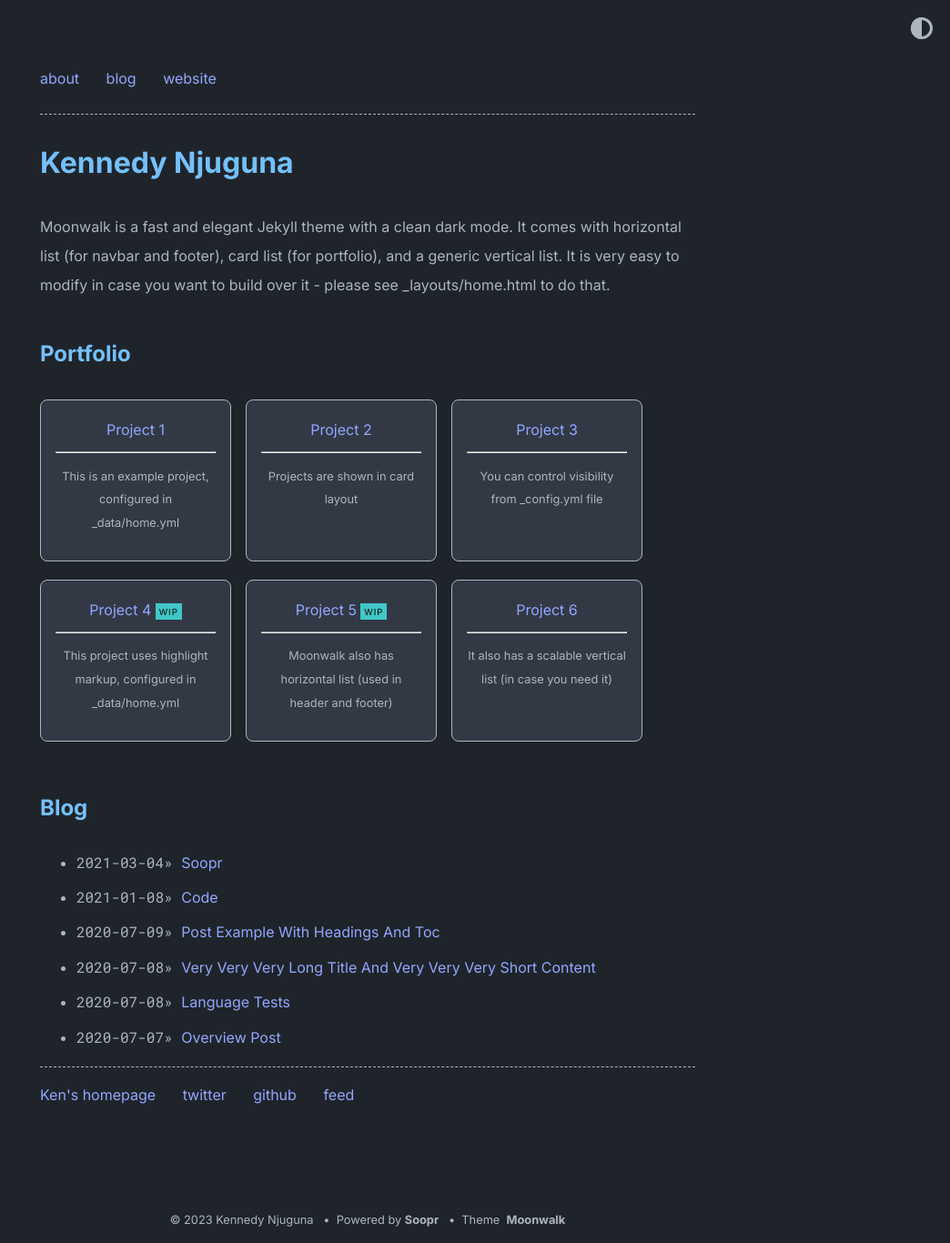
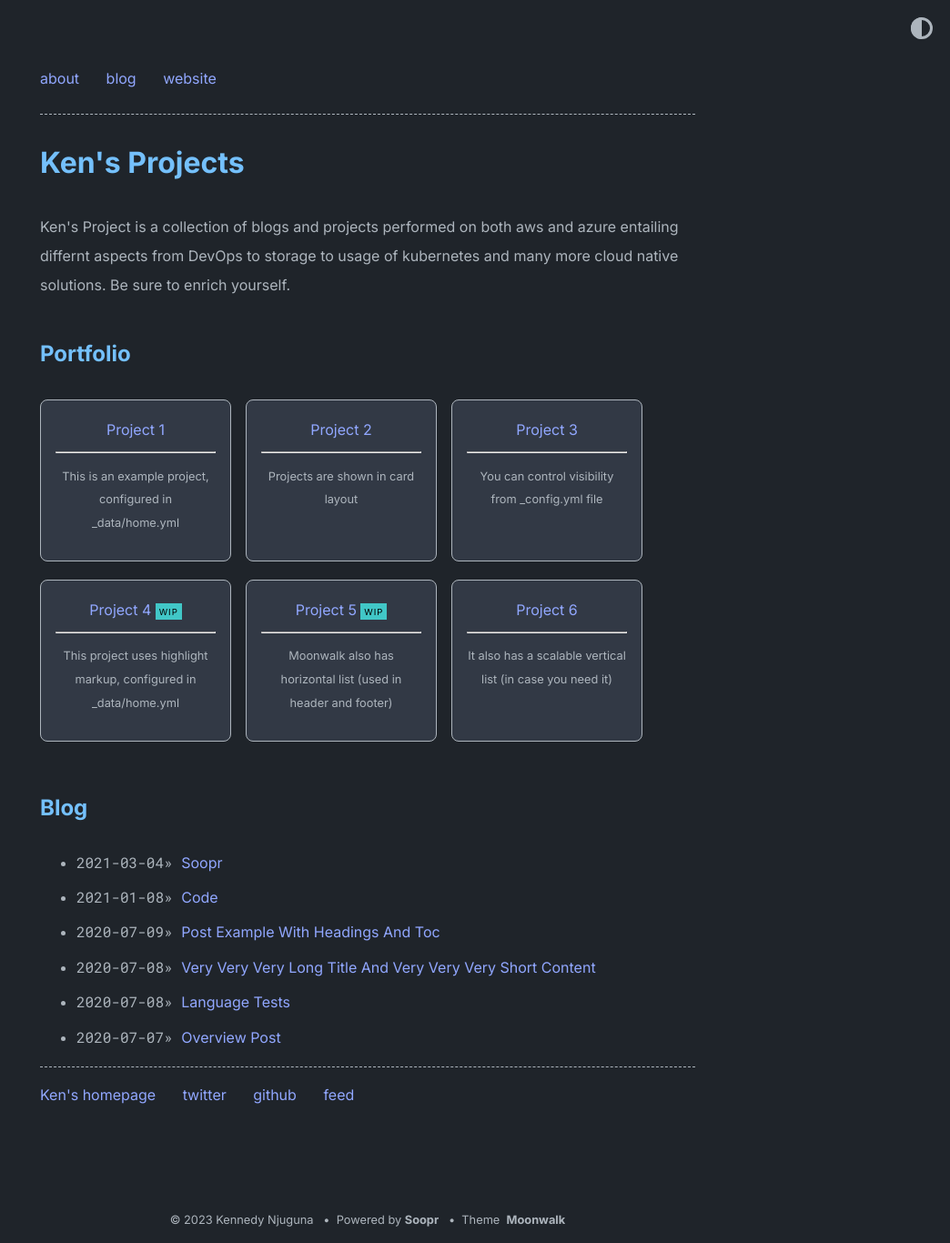
Before and after one commit to KennedyNjuguna/kennedynjuguna.github.io, a Jekyll site: the page built from index.md, in a window 1280 px wide. Shown: the whole page at 91% size, without its empty margins (236-1280 px from the left). Built offline with Jekyll 4.4.1, drawn with Linux system fonts in a browser that asks for light colours.

Commit message:
Update _config.yml

```diff
--- a/_config.yml
+++ b/_config.yml
@@ -1,15 +1,14 @@
-title: Kennedy Njuguna
+title: Ken's Projects
 author: Kennedy Njuguna
 url: https://kennedynjuguna.github.io # root address of the site
 description: > # description of the site (multiple lines allowed)
-  Moonwalk is a fast and elegant Jekyll theme with a clean dark mode. It comes with horizontal list (for navbar and footer), card list (for portfolio), and a generic vertical list. It is very easy to modify in case you want to build over it - please see _layouts/home.html to do that.
-
+  Ken's Project is a collection of blogs and projects performed on both aws and azure entailing differnt aspects from DevOps to storage to usage of kubernetes and many more cloud native solutions. Be sure to enrich yourself.
 permalink: /:slug
 
 favicon: "./logo.png" # relative path to site's favicon
 
 twitter:
-    username: abhinav # update or delete this
+    username: Kennedy Njuguna # update or delete this
     card: summary_large_image
 
 #theme: moonwalk # if you are using GitHub Pages, change it to remote_theme: abhinavs/moonwalk
@@ -39,7 +38,7 @@ theme_config:
     title_old_projects: Old Projects
 
 soopr:
-  publish_token: "" # sign up at https://www.soopr.co to get your publish token and personalize share and reaction options
+  publish_token: "pt_558c5bb448c6713a0d01f7ecc8ca8f1a" # sign up at https://www.soopr.co to get your publish token and personalize share and reaction options
 
 highlighter: rouge
 
```
